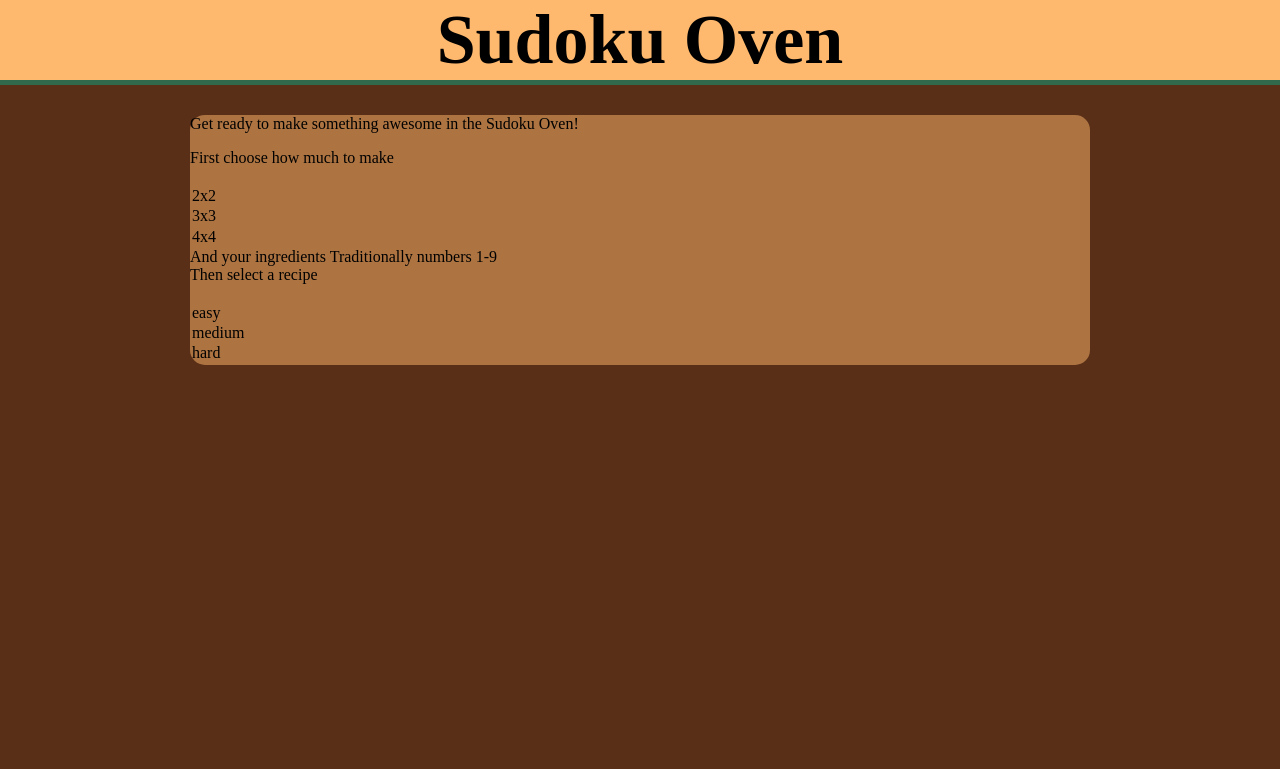
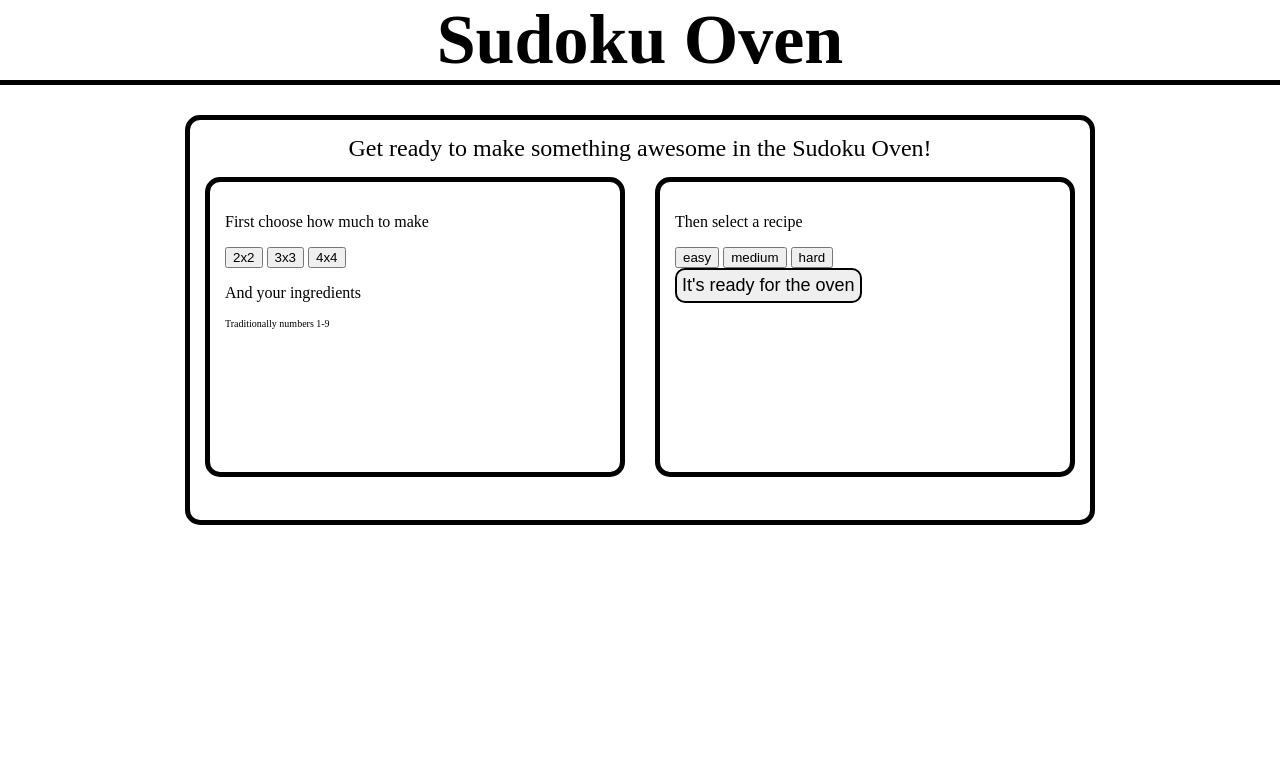
Before and after one commit to ashleylorden/sudoku, a Flask app: page / in a window 1280 px wide. Shown: the top 769 px of the page. Run offline with Flask 2, Linux system fonts and the light colour scheme; data that the repository does not hold is empty; some libraries are stand-ins or nearby versions.

Commit message:
work on intro page. will design better later.

```diff
--- a/static/game.js
+++ b/static/game.js
@@ -1,75 +1,10 @@
-
-var h;
-var p;
-var game_over = false;
-
-function draw_board(board) {
-	for (space in board) {
-		if (board[space] == " ") {
-		}
-		else if (board[space] == "h") {
-			element_id = "space" + space
-			$('#' + element_id).addClass(h)
-		}
-		else if (board[space] == "p") {
-			element_id = "space" + space
-			$('#' + element_id).addClass(p)
-		}
-	}
-}
-
-function show_message(message){
-	if (message == "win h") {
-		$('div.message').html("<p>Awesome, you won!</p>");
-	}
-	else if (message == "win p") {
-		$('div.message').html("<p>You lost. Don't feel bad, the computer practices a lot.</p>");
-	}
-	else if (message == "tie") {
-		$('div.message').html("<p>Lame, we both lost.</p>");
-	}
-	$('#again').show();
-	game_over = true;
-}
-
-var refresh = function(response){
-	draw_board(response.board);
-	if (response.message) {
-		show_message(response.message);
-	}
-	else {
-		$('div.message').html("<p>Your move.</p>");
-	}
-};
 
 $(document).ready(function(){
-	character = window.location.pathname.substr(6);
-	if (character == "x") {
-		h = "evil";
-		p = "good";
-		$('div.message').html("<p>Welcome, Evil!</p>");
-	}
-	else if (character == "o") {
-		h = "good";
-		p = "evil";
-		$('div.message').html("<p>Welcome, Good!</p>");
-	}
-	else {
-		$('div.message').html("<p>Hello there, hacker!</p>");
-	}
-	// initial call
-	space = ""
-	$.getJSON('/tictactoe', {"space": space}, refresh);
-
-	$('.space').click(function(){
-		if (game_over == true) {
-			return;
-		}
-		if (! $(this).hasClass("evil") && ! $(this).hasClass("good")) {
-			$('div.message').html("<p>Okay, it might take me a few seconds to come up with a response to that.</p>");
-			// move
-			space = $(this).attr('id').substr(5);
-			$.getJSON('/tictactoe', {"space": space}, refresh);
+	$('.size').click(function(){
+		var count = 0;
+		while (count < Math.int($(this.id))) {
+			$('#ingredients').append('<input type="text" class="ingredientBox"></entry>');
+			count++;
 		}
 	});
-});
+}
--- a/static/sudoku.css
+++ b/static/sudoku.css
@@ -1,14 +1,14 @@
 body {
 	margin: 0;
 	padding: 0;
-	background-color: #5A2F17;
+	/*background-color: #5A2F17;*/
 }
 
 div#head {
 	width: 100%;
 	height: 80px;
-	background-color: #FFB96E;
-	border-bottom: 5px solid #31694D;
+	/*background-color: #FFB96E;*/
+	border-bottom: 5px solid black;
 }
 
 h1 {
@@ -16,17 +16,38 @@ h1 {
 	font-size: 70px;
 }
 
-div#content {
-}
-
-div#prep {
+#content {
+	border: 5px solid black;
 	width: 900px;
+	height: 400px;
 	margin: 30px auto;
 	-moz-border-radius:15px;
 	-webkit-border-radius:15px;
 	border-radius:15px;
-	background-color: #FFB96E;
-	background-color: rgba(255,185,110,.5);
+/*	background-color: #FFB96E;
+	background-color: rgba(255,185,110,.5);*/
+}
+
+.pageTitle {
+	text-align: center;
+	font-size: 24px;
+	padding-top: 15px;
+}
+
+.col2 {
+	border: 5px solid black;
+	width: 380px;
+	height: 260px;
+	margin: 15px;
+	border-radius: 15px;
+	/*background-color: white;
+	background-color: rgba(255,255,255,.5);*/
+	float: left;
+	padding: 15px;
+}
+
+.help {
+	font-size: 10px;
 }
 
 img.choice {
@@ -41,12 +62,15 @@ img.choice:hover {
 	border: 3px solid black;
 }
 
-button#playbutton {
+.gobutton {
 	margin-bottom: 15px;
 	padding: 5px;
 	font-size: 18px;
-	border: 2px solid red;
+	/*background-color: #923109;*/
+	border: 2px solid black;
+	border-radius: 10px;
 }
+
 
 /*
 COLORS!
--- a/templates/start.html
+++ b/templates/start.html
@@ -1,24 +1,23 @@
 {% extends "sudoku.html" %}
 {% block content %}
-<div id="prep">
-	<p>Get ready to make something awesome in the Sudoku Oven!</p>
-	<div id="ingredients">
-		First choose how much to make
-		<optgroup>
-			<option>2x2</option>
-			<option>3x3</option>
-			<option>4x4</option>
-		</optgroup>
-		And your ingredients
-		<span class="help">Traditionally numbers 1-9</span>
+	<div class="pageTitle">Get ready to make something awesome in the Sudoku Oven!</div>
+	<div id="left" class="col2">
+		<div id="ingredients">
+			<p>First choose how much to make</p>
+			<button class="size" id="4">2x2</button>
+			<button class="size" id="9">3x3</button>
+			<button class="size" id="16">4x4</button>
+			<p>And your ingredients</p>
+			<span class="help">Traditionally numbers 1-9</span>
+			<br>
+		</div>
 	</div>
-	<div id="recipe">
-		Then select a recipe
-		<optgroup>
-			<option>easy</option>
-			<option>medium</option>
-			<option>hard</option>
-		</optgroup>
+	<div id="right" class="col2">
+		<p>Then select a recipe</p>
+		<button class="level" id="1">easy</button>
+		<button class="level" id="2">medium</button>
+		<button class="level" id="3">hard</button>
+		<br>
+		<button class="gobutton" id="oven">It's ready for the oven</button>
 	</div>
-</div>
 {% endblock %}
```
